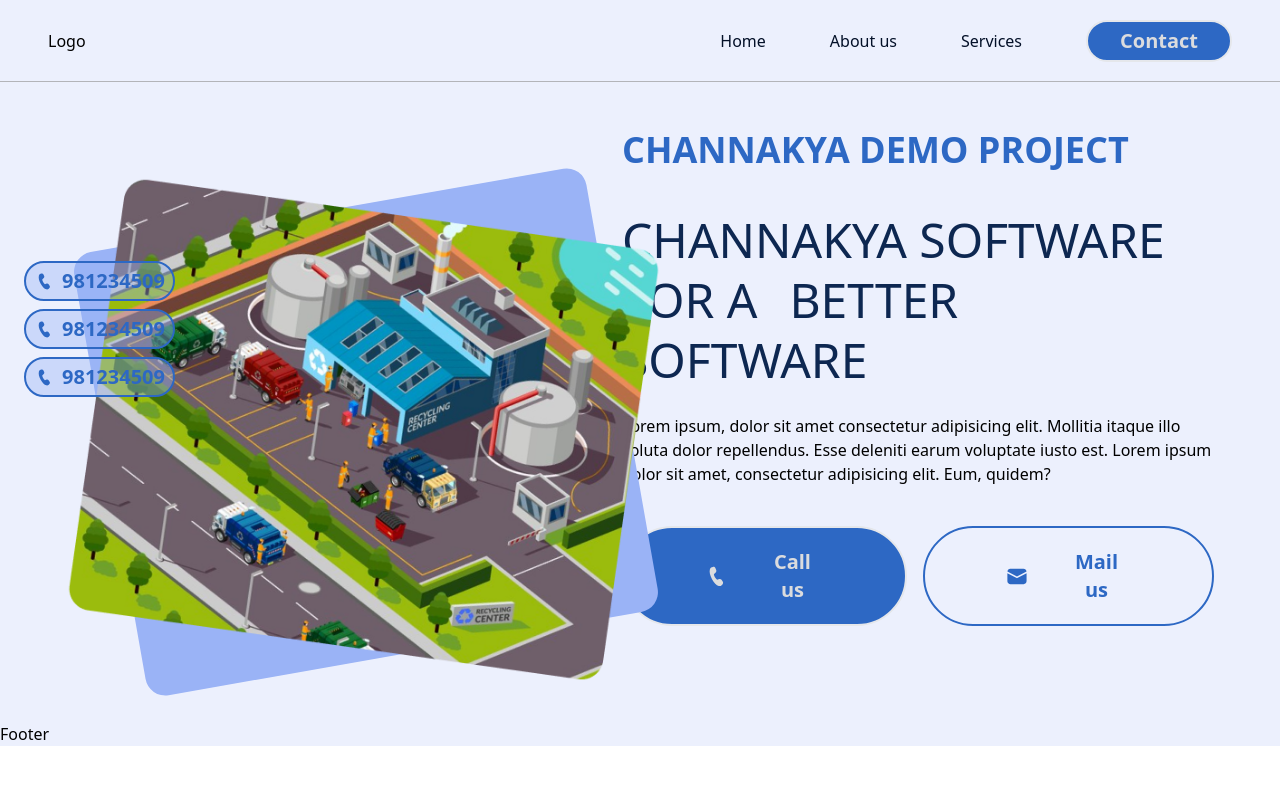
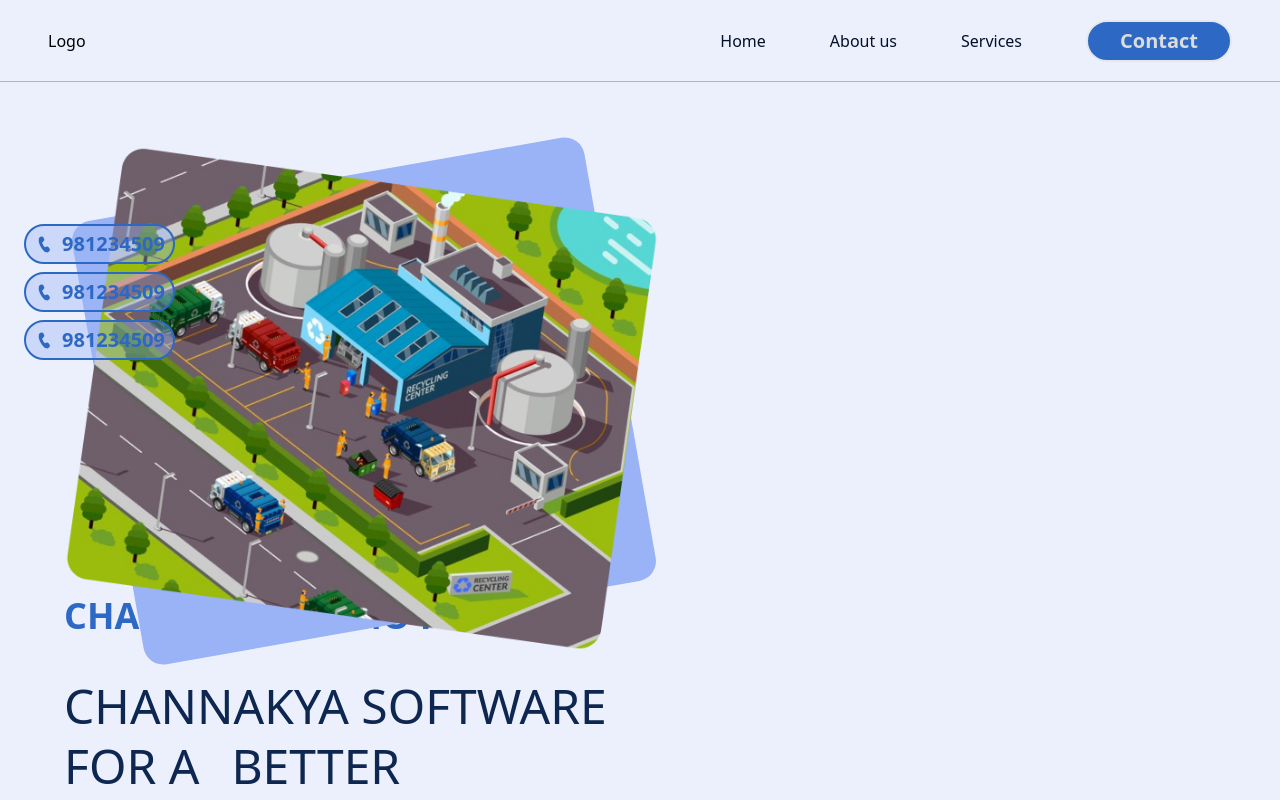
Before and after one commit to ReOrgWizards/React-Rising-Intern, a React (Vite) app: page / in a window 1280 px wide. Shown: the top 800 px of the page. Built offline with nearby package versions, Linux system fonts and the light colour scheme.

Commit message:
style: main section style changed

```diff
--- a/src/layout/AppLayout.tsx
+++ b/src/layout/AppLayout.tsx
@@ -6,7 +6,7 @@ function AppLayout() {
   return (
     <div className="bg-blue-primary-color-0">
       <Navbar />
-      <main className="relative flex h-[80vh] w-full items-center  justify-around p-12 ">
+      <main className="p-16 ">
         <Outlet />
       </main>
       <Footer />
```
